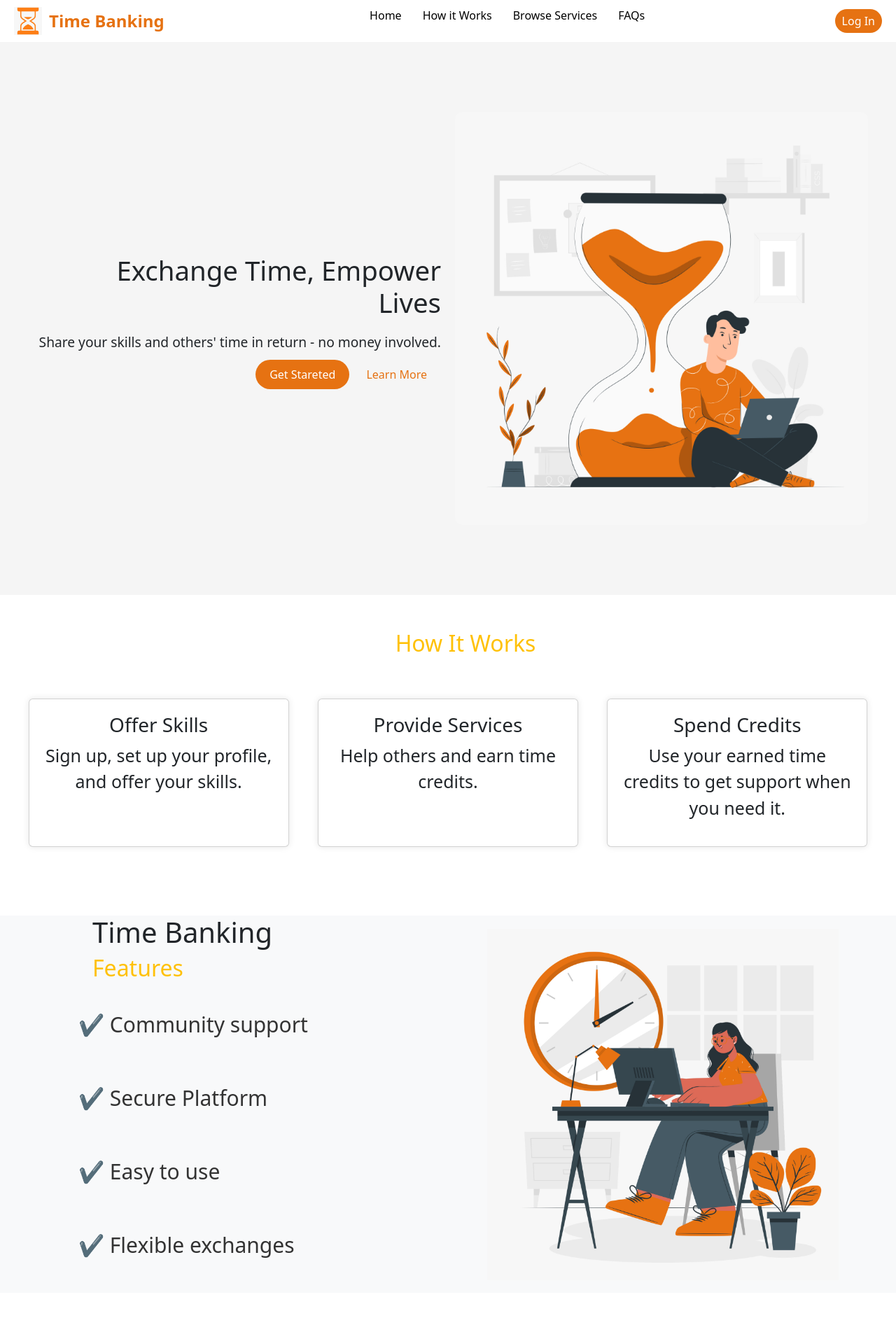
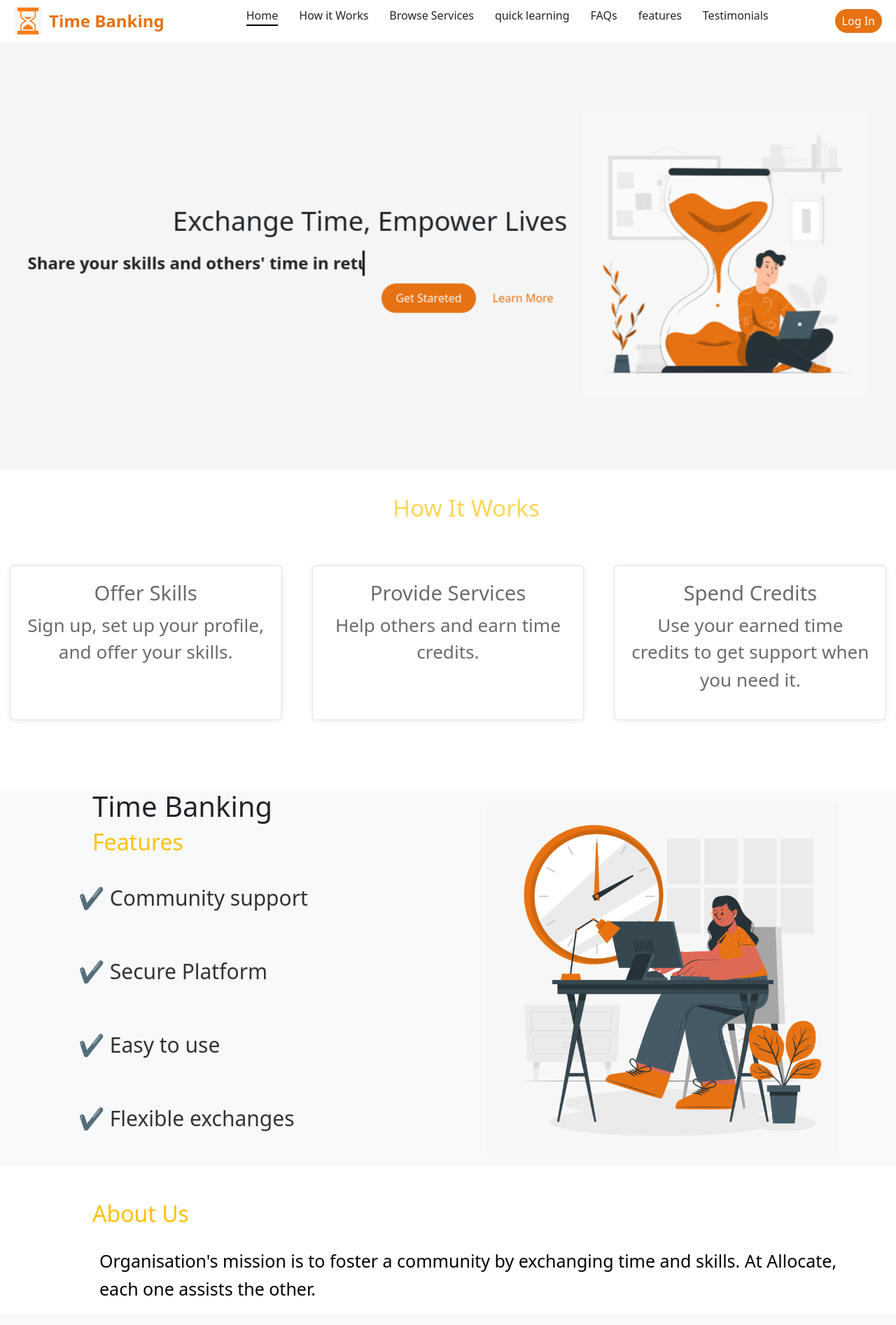
Before and after one commit to EMAA06291/timeBank, a PHP site: page /html/home1.html in a window 1280 px wide. Shown: the top 1893 px of the page at 70% size. Run offline with PHP 8.4, Linux system fonts and the light colour scheme.

Commit message:
eman update

```diff
--- a/css/home2.css
+++ b/css/home2.css
@@ -238,3 +238,120 @@
   margin: 0 10px;
   text-decoration: none;
 }
+li .focus-border {
+  position: relative;
+}
+
+li .focus-border::after {
+  content: "";
+  position: absolute;
+  bottom: 20%;
+  right: 0;
+  left: 0;
+  width: 100%;
+  height: 2px;
+  background-color: black;
+  transition: all 0.5s;
+}
+
+
+
+li .b-hover {
+  position: relative;
+}
+
+li .b-hover::after {
+  content: "";
+  position: absolute;
+  bottom: -20%;
+  right: 0;
+  left: 0;
+  width: 0%;
+  height: 2px;
+  background-color: black;
+  transition: all 0.5s;
+}
+
+li .b-hover:focus::after {
+  width: 100%;
+}li a , .nav-link  {
+  padding-bottom: 10px;
+}
+@keyframes imagePop3D {
+  0% {
+    opacity: 0;
+    transform: perspective(1500px) rotateX(60deg) rotateY(30deg) scale(0.6);
+    filter: blur(15px) brightness(1.8) saturate(1.4);
+  }
+  40% {
+    opacity: 0.7;
+    transform: perspective(1500px) rotateX(10deg) rotateY(10deg) scale(1.2);
+    filter: blur(5px) brightness(1.5) saturate(1.2);
+  }
+  80% {
+    opacity: 1;
+    transform: perspective(1500px) rotateX(0deg) rotateY(0deg) scale(1.05);
+    filter: blur(0px) brightness(1.1) saturate(1);
+  }
+  100% {
+    transform: perspective(1500px) rotateX(0deg) rotateY(0deg) scale(1);
+    filter: none;
+  }
+}
+@keyframes sectionReveal {
+  0% {
+    opacity: 0;
+    transform: translateY(50px) scale(0.9);
+  }
+  30% {
+    opacity: 0.7;
+    transform: translateY(-10px) scale(1.05);
+  }
+  60% {
+    opacity: 1;
+    transform: translateY(0) scale(1.05);
+  }
+  100% {
+    transform: translateY(0) scale(1);
+  }
+}
+
+section {
+  animation: sectionReveal 3s cubic-bezier(0.25, 0.8, 0.25, 1) forwards;
+  animation-timeline: view();
+  animation-range: entry 0% cover 60%;
+}
+
+img {
+  animation: imagePop3D 2.8s cubic-bezier(0.19, 1, 0.22, 1) forwards;
+  animation-timeline: view();
+  animation-range: entry 0% cover 30%;
+}
+.hero-text p {
+  font-size: 24px;
+  font-weight: bold;
+  overflow: hidden;
+  white-space: nowrap;
+  border-right: 3px solid black;
+  width: 0;
+  animation: typing 4s steps(40) infinite, blinkCaret 0.75s step-end infinite;
+}
+
+@keyframes typing {
+  0% {
+    width: 0;
+  }
+  100% {
+    width: 100%;
+  }
+}
+
+@keyframes blinkCaret {
+  0%,
+  100% {
+    border-color: transparent;
+  }
+  50% {
+    border-color: black;
+  }
+}
--- a/html/home1.html
+++ b/html/home1.html
@@ -6,6 +6,7 @@
     <title>Time Banking</title>
     <link rel="stylesheet" href="../css/home2.css" />
     <link rel="stylesheet" href="../css/bootstrap.min.css" />
+    <link rel="stylesheet" href="../js/bootstrap.min.js">
   </head>
   <body>
     <header>
@@ -19,14 +20,18 @@
         </div>
         <nav>
           <ul class="nav-links">
-            <li><a href="#">Home</a></li>
-            <li><a href="#">How it Works</a></li>
-            <li><a href="#">Browse Services</a></li>
-            <li><a href="#">FAQs</a></li>
+            <li><a class=" text-dark fw-light focus-border"                 aria-current="page"
+              href="#">Home</a></li>
+            <li><a class="nav-link text-dark b-hover" href="#sec-1">How it Works</a></li>
+            <li><a class="nav-link text-dark b-hover" href="./browse.html">Browse Services</a></li>
+            <li><a class="nav-link text-dark b-hover" href="./quicklearning.html">quick learning</a></li>
+            <li><a class="nav-link text-dark b-hover" href="./faq.html">FAQs</a></li>
+            <li><a class="nav-link text-dark b-hover" href="#sec-4">features</a></li>
+            <li><a class="nav-link text-dark b-hover" href="#sec-5">Testimonials</a></li>
           </ul>
         </nav>
         <div class="auth-buttons">
-          <a href="#" class="login-btn">Log In</a>
+          <a href="./login.html" class="login-btn">Log In</a>
         </div>
       </div>
     </header>
@@ -38,8 +43,8 @@
           <p>
             Share your skills and others' time in return - no money involved.
           </p>
-          <a href="#" class="get">Get Stareted</a>
-          <a href="#" class="learn">Learn More</a>
+          <a href="./login.html" class="get ">Get Stareted</a>
+          <a href="#sec-l" class="learn">Learn More</a>
         </div>
         <div class="hero-image">
           <img
@@ -49,7 +54,7 @@
         </div>
       </div>
     </section>
-    <section class="features">
+    <section class="features" id="sec-1">
       <h2 class="text-warning">How It Works</h2>
       <div class="feature-cards">
         <div class="card">
@@ -66,9 +71,11 @@
         </div>
       </div>
     </section>
-  <section class="bg-light my-5">  <div class="container ">
-    <div class="d-flex justify-content-between align-items-center flex-wrap">
-      <!-- النص على الشمال -->
+    <section class="bg-light my-5" id="sec-4">
+      <div class="container">
+        <div
+          class="d-flex justify-content-between align-items-center flex-wrap"
+        >
           <div class="text-section" style="max-width: 50%">
             <h1>Time Banking</h1>
             <h2 class="text-warning">Features</h2>
@@ -89,9 +96,10 @@
             />
           </div>
         </div>
-  </div></section>
+      </div>
+    </section>
 
-    <section class="about-us px-5">
+    <section class="about-us px-5" id="sec-l">
       <div class="container">
         <h2 class="text-warning">About Us</h2>
         <p class="about-text">
@@ -101,7 +109,7 @@
       </div>
     </section>
 
-    <section class="testimonials row bg-light ">
+    <section class="testimonials row bg-light" id="sec-5">
       <h2 class="text-warning ps-5">Testimonials</h2>
       <div class="testimonial col-2">
         <img
@@ -139,14 +147,15 @@
     <footer>
       <div class="footer-links">
         <a href="#">Features</a>
-        <a href="#">FAQs</a>
+        <a href="./faq.html">FAQs</a>
         <a href="#">Help Center</a>
-        <a href="#">Contact Us</a>
+        <a href="./contact.html">Contact Us</a>
       </div>
       <div class="social-media">
         <p>Follow Us</p>
       </div>
       <p>&copy; 2025 Time Banking</p>
     </footer>
+    <script src="../js/home.js"></script>
   </body>
 </html>
```
Also changed, not shown: js/home.js (added). Lines whose indentation alone changed are shown as unchanged.
